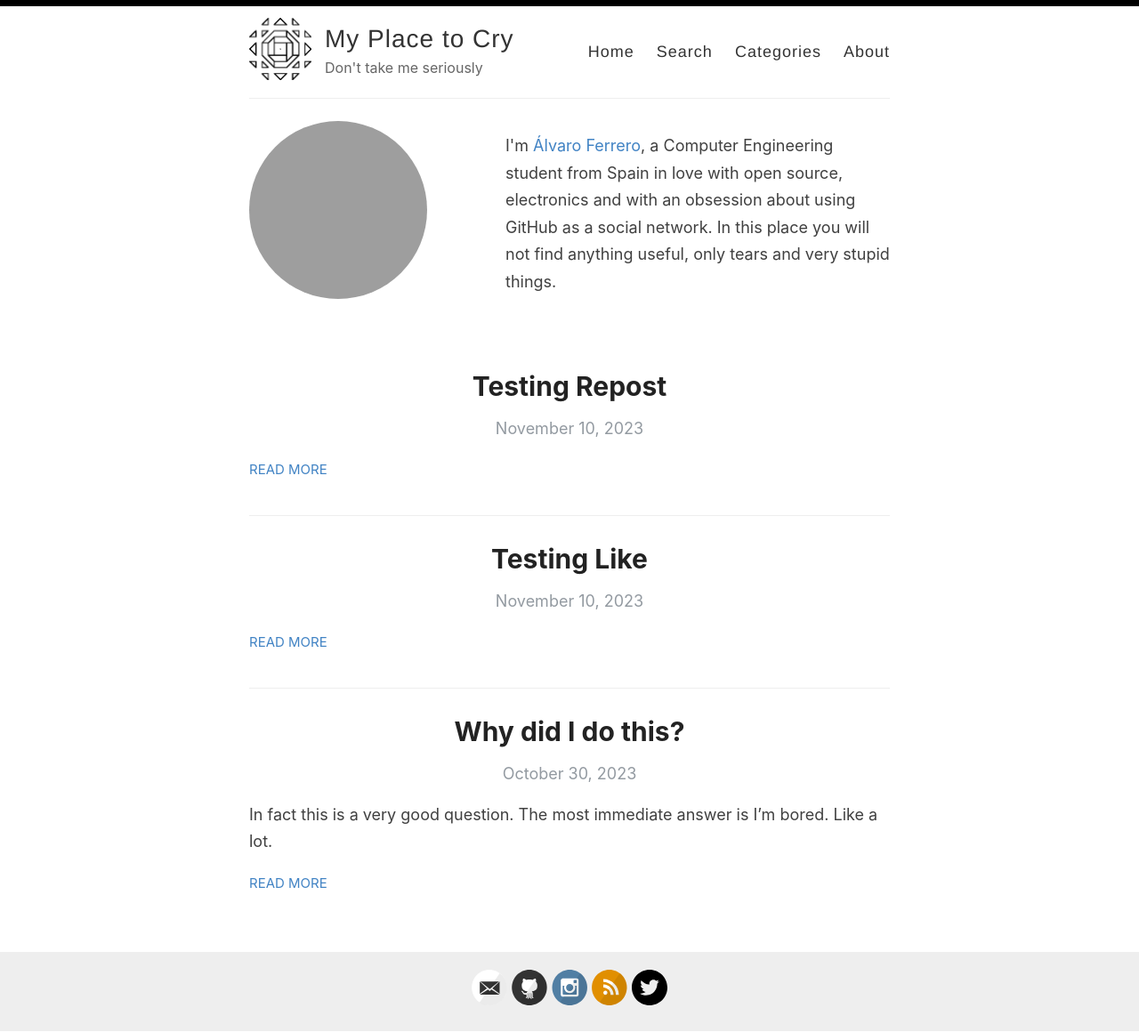
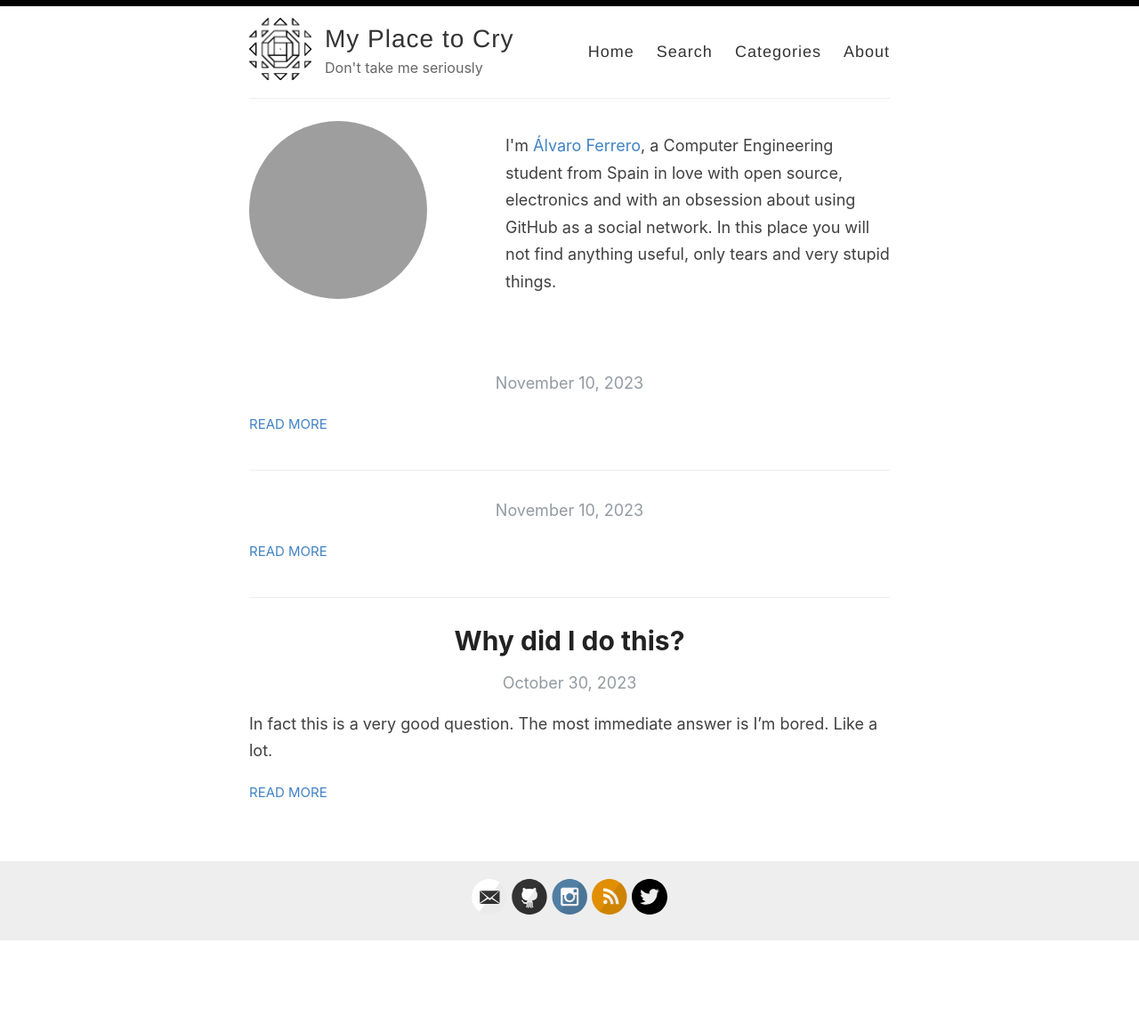
Before and after one commit to Alfedi/Alfedi.github.io, a Jekyll site: the page built from index.html, in a window 1280 px wide. Shown: the whole page at 89% size. Built offline with Jekyll 4.4.1, drawn with Linux system fonts in a browser that asks for light colours; the list of posts is cut into pages by our own code; after the commit the page ends 1058 px from its top, so only the background shows below that; some of the changed lines change nothing that is shown; grey boxes are pictures that could not be loaded.

Commit message:
Remove title from likes and reposts

```diff
--- a/_config.yml
+++ b/_config.yml
@@ -94,6 +94,18 @@ include: ['_pages']
 paginate: 6
 paginate_path: /page:num/
 
+defaults:
+  -
+    scope:
+      path: "_posts/*like*.md"
+    values:
+      title: ""
+  -
+    scope:
+      path: "_posts/*repost*.md"
+    values:
+      title: ""
+
 # Exclude these files from your production _site
 exclude:
   - Gemfile
```
